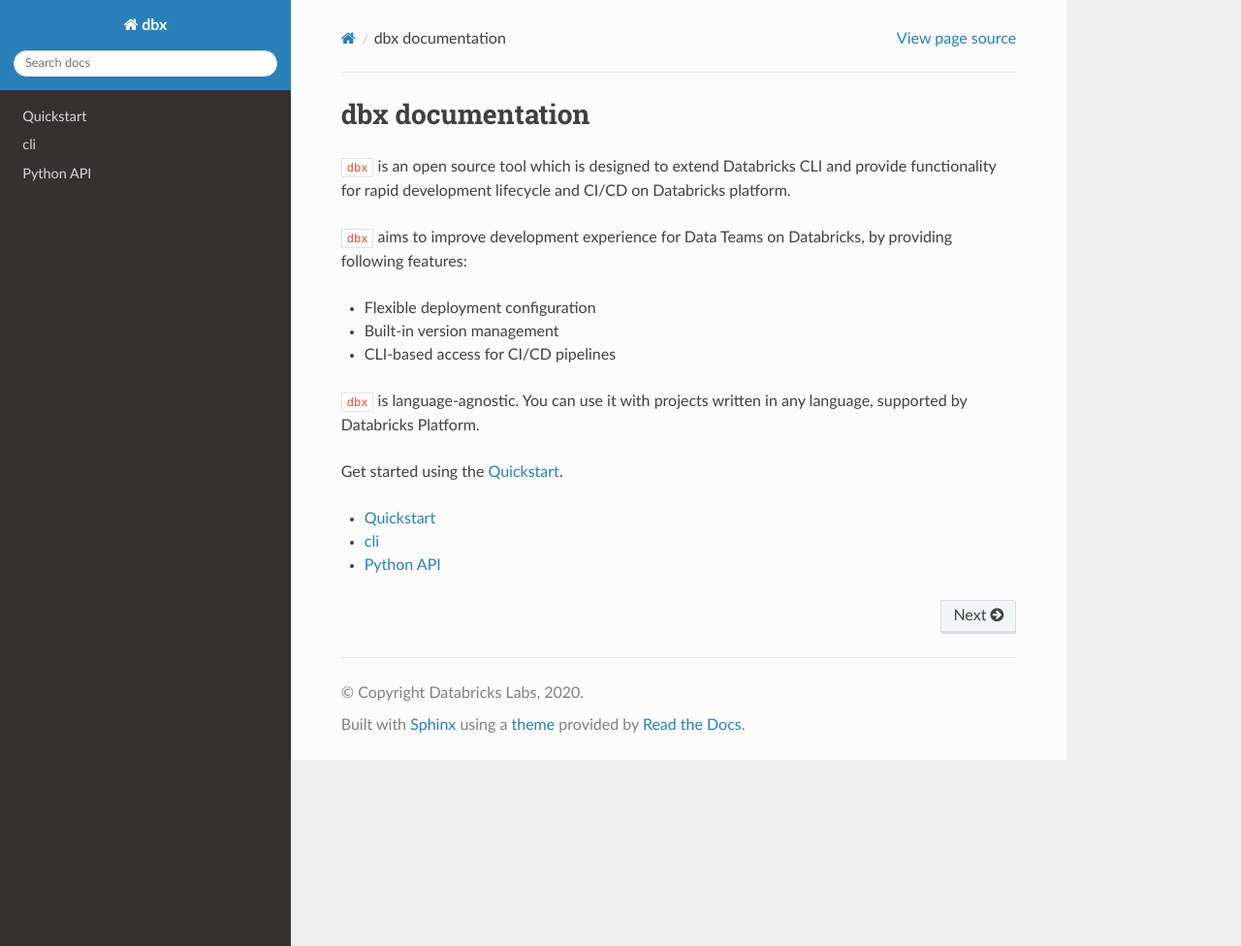
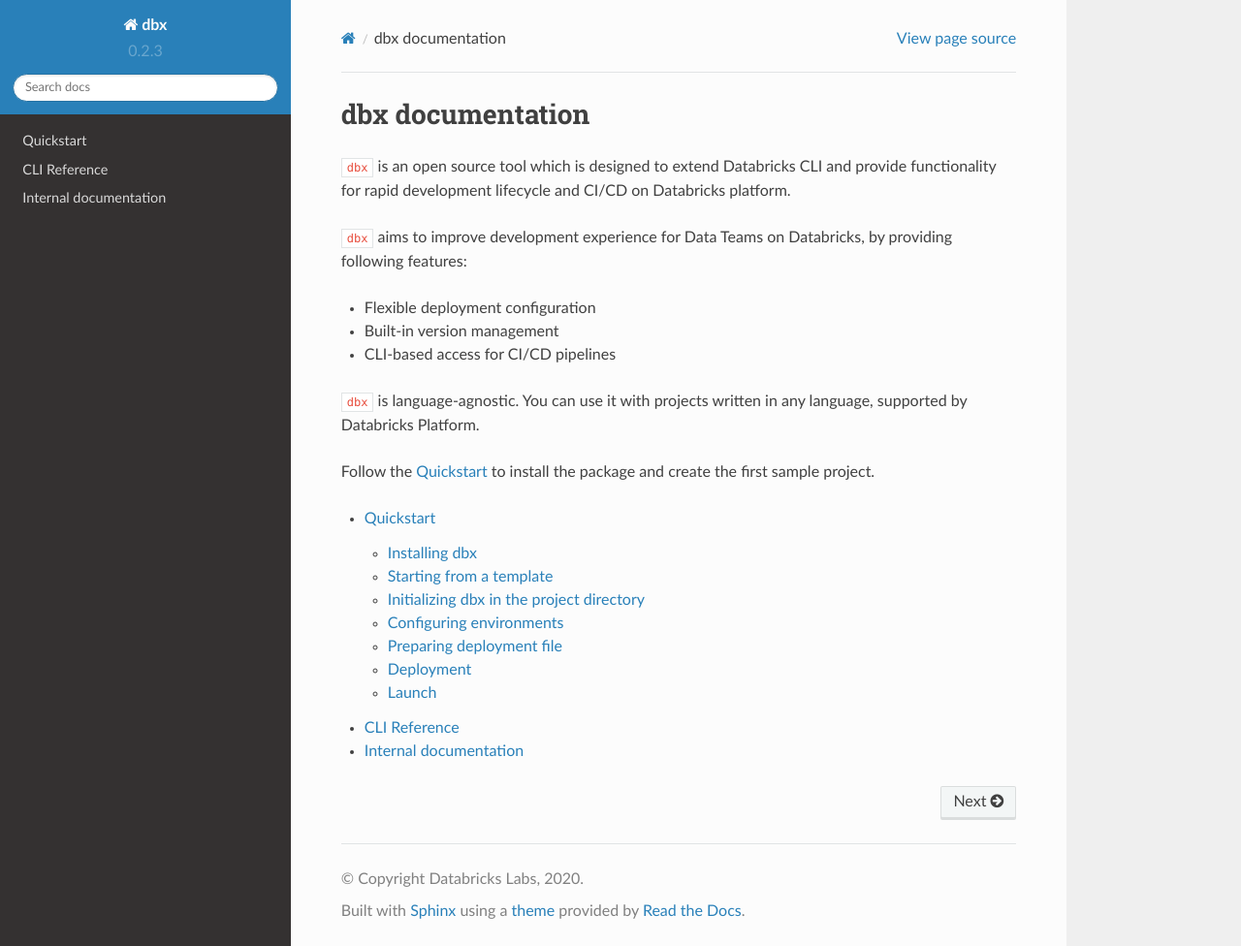
Before and after one commit to databrickslabs/dbx, a Sphinx documentation site: the page built from docs/source/index.rst, in a window 1280 px wide and 976 px high. Shown: the whole window at 97% size. Built offline with Sphinx 7.4.7 and the Read the Docs theme 2.0.0, drawn with Linux system fonts in a browser that asks for light colours.

Commit message:
minor docs improvements

```diff
--- a/docs/source/cli.rst
+++ b/docs/source/cli.rst
@@ -1,16 +1,12 @@
 .. _cli:
 
-cli
-===
+CLI Reference
+=============
 
 :code:`dbx` provides access to it's functions in a cli-oriented fashion.
 
 Each individual command has a detailed help screen accessible via ``dbx command_name --help``.
 
-.. contents:: Table of Contents
-  :local:
-  :depth: 2
-
 .. click:: dbx.cli.cli:cli
   :prog: dbx
   :nested: full
--- a/docs/source/conf.py
+++ b/docs/source/conf.py
@@ -17,12 +17,15 @@
 import datetime as dt
 sys.path.insert(0, os.path.abspath("../.."))
 sys.path.insert(0, os.path.abspath("."))
+from dbx import __version__ as dbx_version
 
 # -- Project information -----------------------------------------------------
 
 project = 'dbx'
 copyright = 'Databricks Labs, %s' % dt.datetime.now().year
 author = 'dbx project team'
+version = dbx_version
+release = dbx_version
 
 # -- General configuration ---------------------------------------------------
 
@@ -33,7 +36,6 @@
     "sphinx_rtd_theme",
     "sphinx.ext.autodoc",
     "sphinx.ext.viewcode",
-    "sphinx.ext.napoleon",
     "sphinx_click.ext"
 ]
 
--- a/docs/source/index.rst
+++ b/docs/source/index.rst
@@ -12,11 +12,11 @@
 :code:`dbx` is language-agnostic. You can use it with projects written in any language, supported by Databricks Platform.
 
 
-Get started using the :ref:`quickstart`.
+Follow the :ref:`quickstart` to install the package and create the first sample project.
 
 .. toctree::
-    :maxdepth: 1
+    :maxdepth: 3
 
     quickstart
     cli
-    python_api/index
+    internal
```
Also changed, not shown: docs/source/internal.rst (added, +11 -0 lines), docs/source/python_api/dbx.cli.rst (deleted, +0 -7 lines), docs/source/python_api/index.rst (deleted, +0 -13 lines), docs/source/quickstart.rst (+13 -13 lines), 6 other files.
